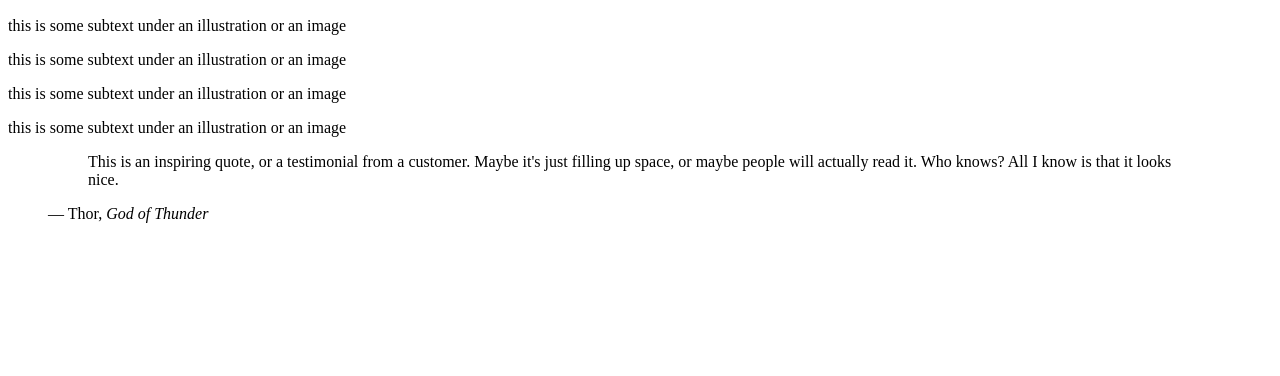
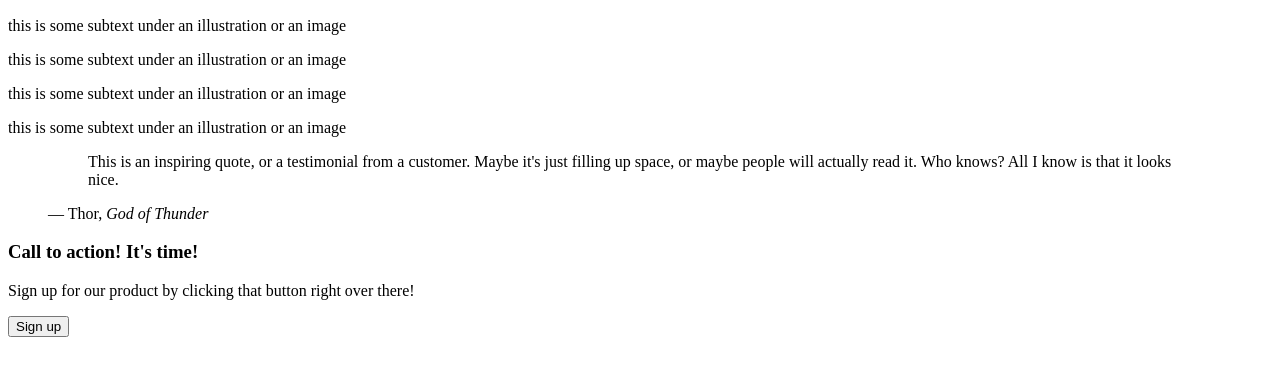
Before and after one commit to j-mcQueen/top-landing, a plain HTML site: page index.html in a window 1280 px wide. Shown: the part 278-654 px from the top of the page. Drawn offline with Linux system fonts and the light colour scheme.

Commit message:
added the markup and content for the fourth section

```diff
--- a/index.html
+++ b/index.html
@@ -92,7 +92,13 @@
             </section>
 
             <section class="four">
+                <div>
+                    <h3>Call to action! It's time!</h3>
 
+                    <p>Sign up for our product by clicking that button right over there!</p>
+                </div>
+
+                <button type="button" class="cta-btn">Sign up</button>
             </section>
         </main>
 
```
